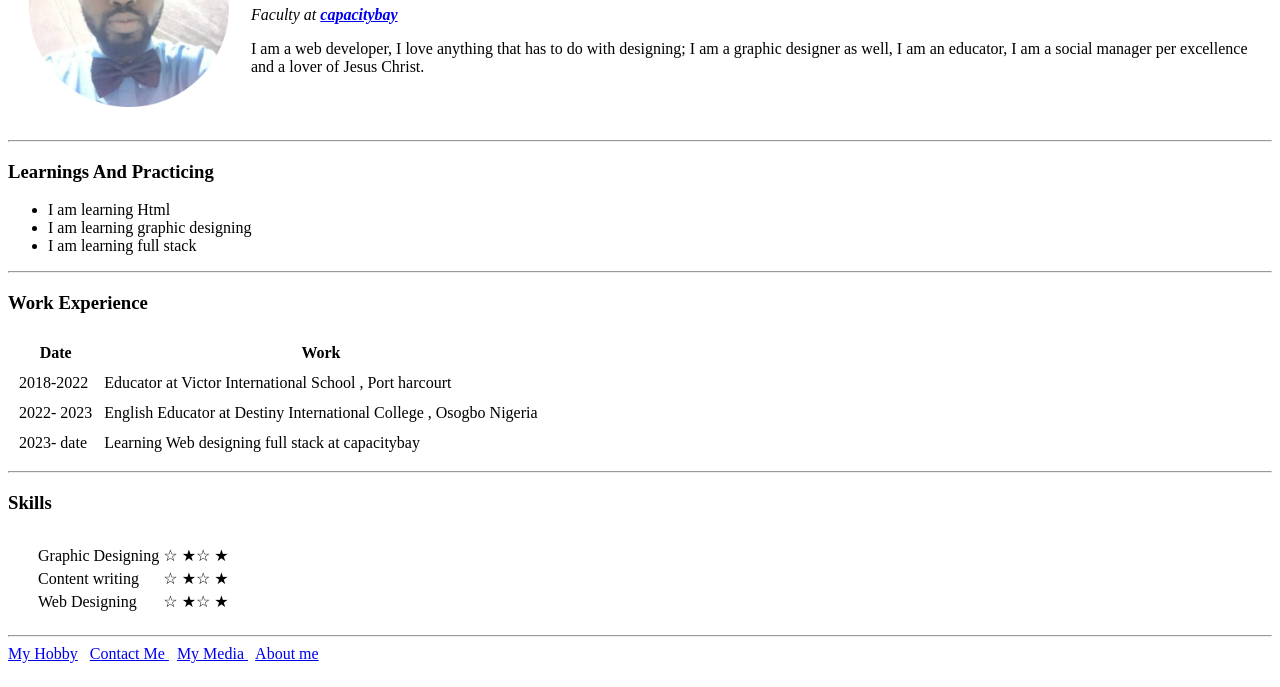
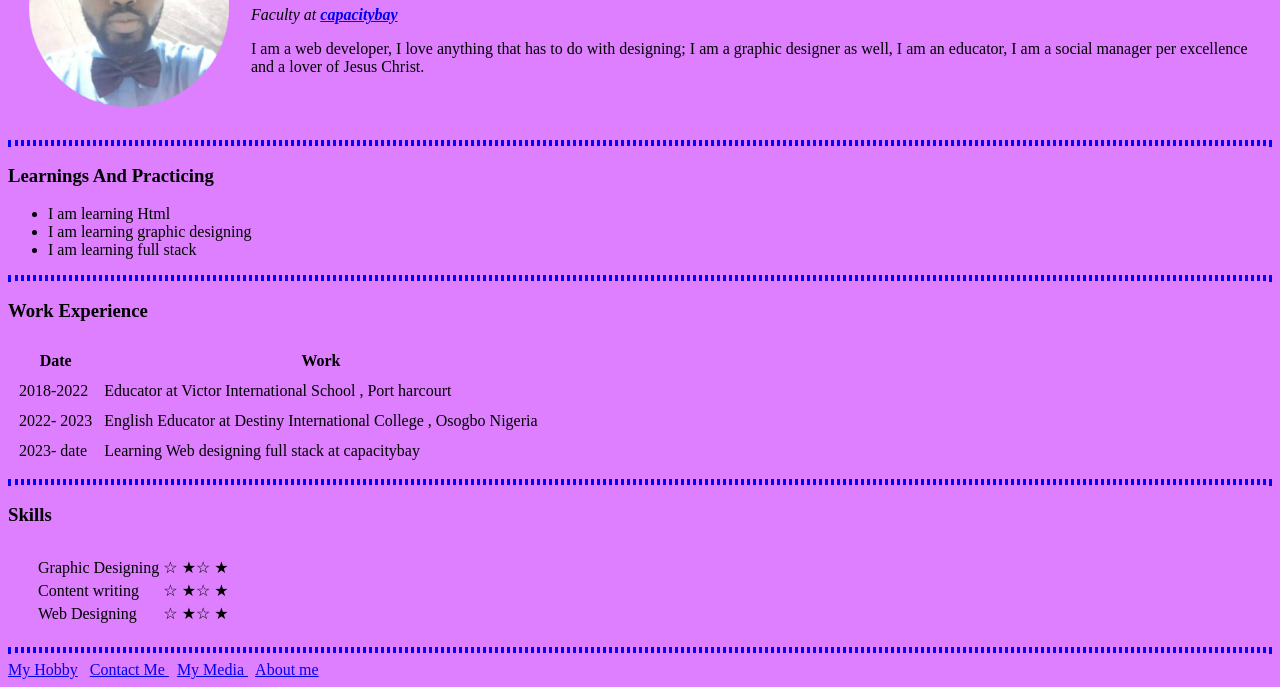
Before and after one commit to peteros332/assignment, a plain HTML site: page pages/index.html in a window 1280 px wide. Shown: the part 122-809 px from the top of the page. Drawn offline with Linux system fonts and the light colour scheme.

Commit message:
add index.html
some description

```diff
--- a/pages/index (1).html
+++ b/pages/index.html
@@ -5,6 +5,8 @@
     <meta http-equiv="X-UA-Compatible" content="IE=edge">
     <meta name="viewport" content="width=device-width, initial-scale=1.0">
     <title>My Personal Website</title>
+    <link rel="shortcut icon" href="../img/GTD_logo_-_Made_with_PosterMyWall-removebg-preview.png" type="image/x-icon">
+<link rel="stylesheet" href="style.css">
 </head>
 <body>
     <table cellspacing="20">
--- /dev/null
+++ b/pages/style.css
@@ -0,0 +1,6 @@
+* {background-color: rgb(221, 127, 255);
+
+}
+hr{border-color: rgb(174, 6, 6);
+    border: 3px dotted blue;
+}
```
Also changed, not shown: img/GTD_logo_-_Made_with_PosterMyWall-removebg-preview.png (added).
